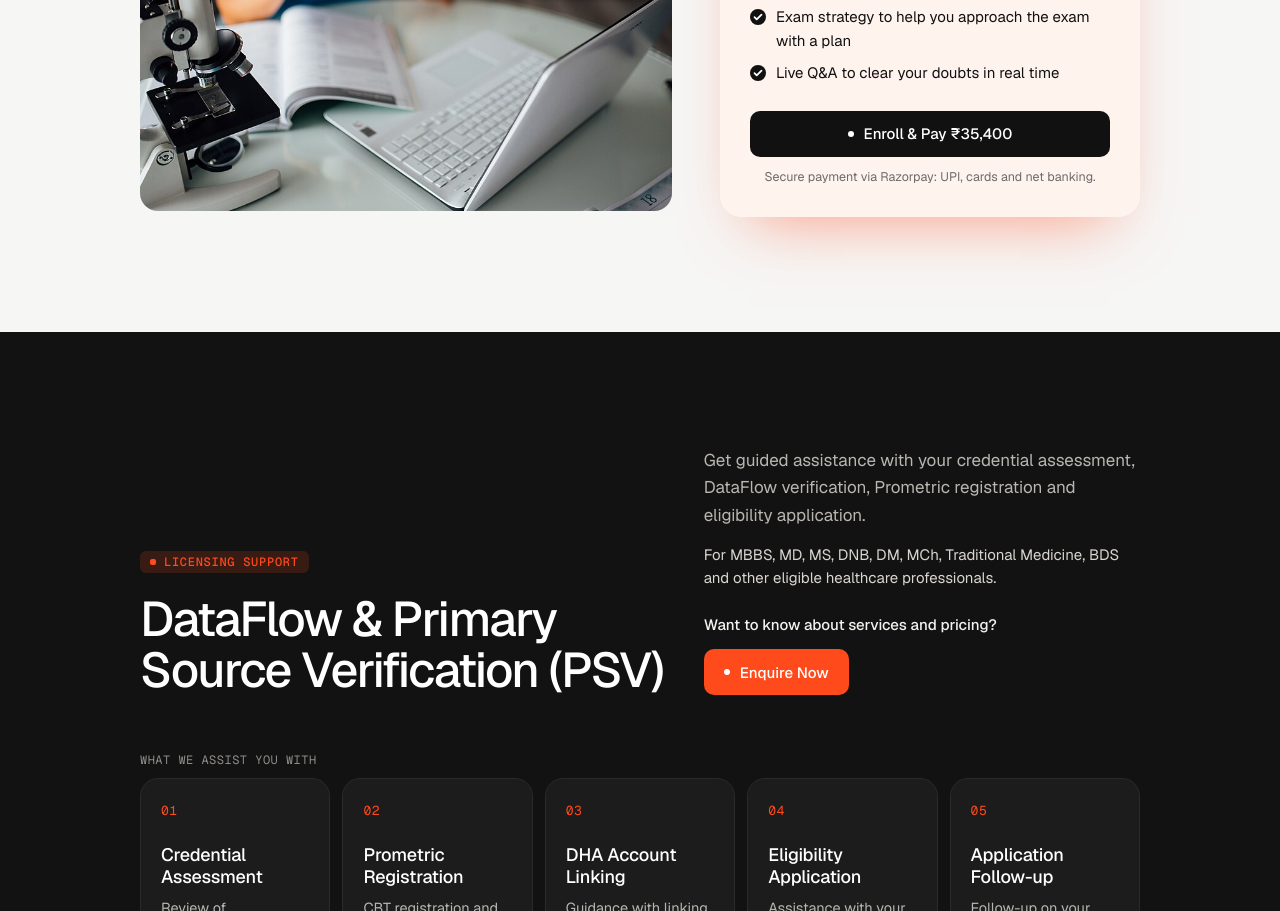
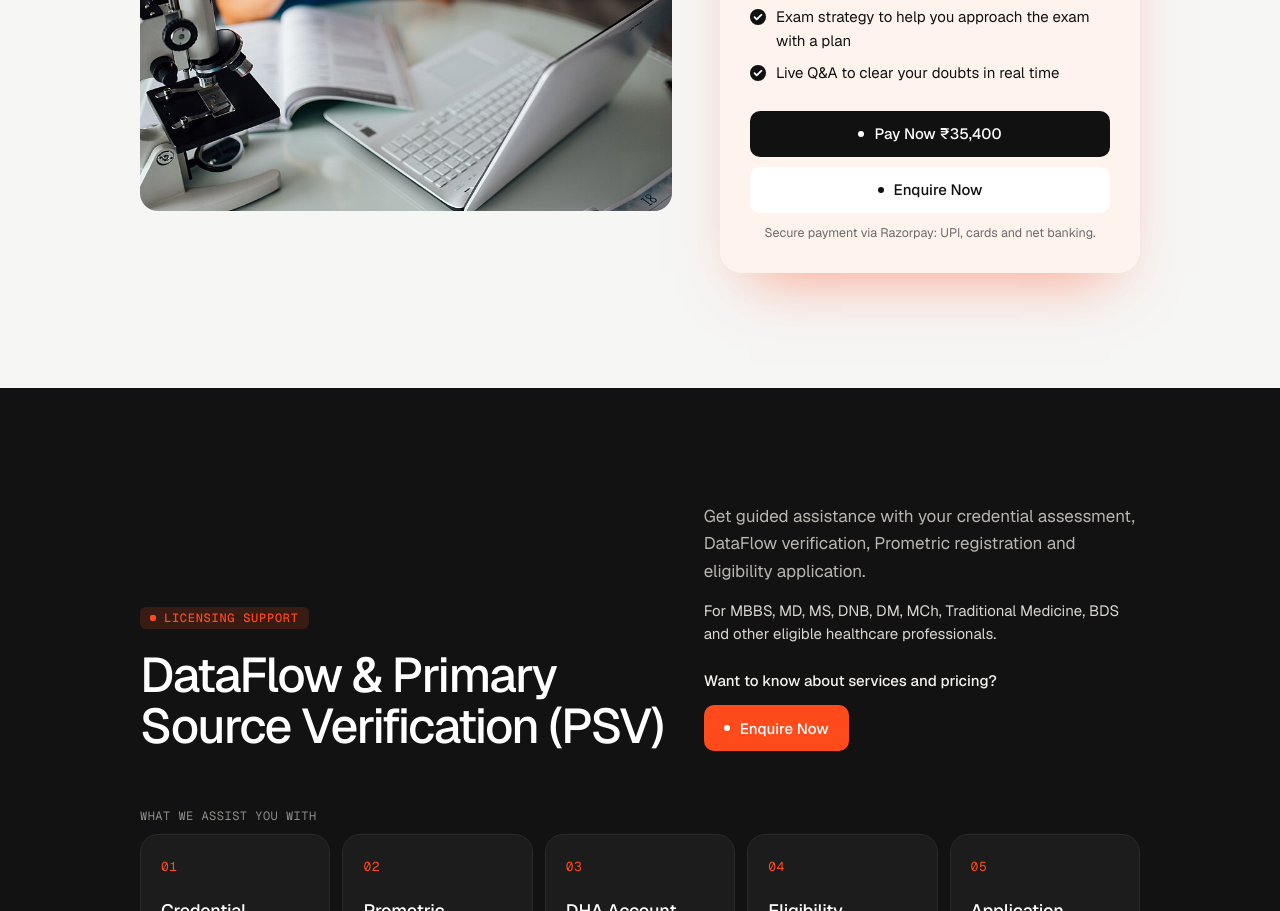
Before and after one commit to beast-clone/gcc-prometric-landing, a plain HTML site: page index.html in a window 1280 px wide. Shown: the part 5375-6286 px from the top of the page. Drawn offline with nearby package versions, Linux system fonts and the light colour scheme.

Commit message:
Price card: Pay Now (Razorpay) and Enquire Now (WhatsApp)
Co-Authored-By: Claude Opus 5.5 <noreply@anthropic.com>

```diff
--- a/index.html
+++ b/index.html
@@ -25,7 +25,7 @@
 <link rel="preconnect" href="https://fonts.googleapis.com">
 <link rel="preconnect" href="https://fonts.gstatic.com" crossorigin>
 <link href="https://fonts.googleapis.com/css2?family=Geist:wght@400;500;600&family=Geist+Mono:wght@400;500&display=swap" rel="stylesheet">
-<link rel="stylesheet" href="style.css?v=31">
+<link rel="stylesheet" href="style.css?v=32">
 </head>
 <body>
 
@@ -248,7 +248,10 @@
             <li>Exam strategy to help you approach the exam with a plan</li>
             <li>Live Q&amp;A to clear your doubts in real time</li>
           </ul>
-          <a class="btn btn--dark btn--block" href="https://rzp.io/rzp/GCCPrometricBatch" target="_blank" rel="noopener"><span class="btn__dot"></span>Enroll &amp; Pay ₹35,400</a>
+          <div class="price-actions">
+            <a class="btn btn--dark btn--block" href="https://rzp.io/rzp/GCCPrometricBatch" target="_blank" rel="noopener"><span class="btn__dot"></span>Pay Now ₹35,400</a>
+            <a class="btn btn--light btn--block" href="https://wa.me/919019925848?text=Hi%2C%20I%27m%20interested%20in%20the%20GCC%20Prometric%20Exam%20Preparation%20Batch%20%28%E2%82%B930%2C000%20%2B%20GST%2C%20starting%209%20December%202026%29.%20Please%20share%20the%20details." target="_blank" rel="noopener"><span class="btn__dot"></span>Enquire Now</a>
+          </div>
           <p class="pay-note">Secure payment via Razorpay: UPI, cards and net banking.</p>
         </div>
       </div>
--- a/style.css
+++ b/style.css
@@ -427,3 +427,5 @@ fieldset.step { background: none; border-radius: 0; }
 .price-gst { font-size: 12.5px; letter-spacing: .04em; color: var(--ink-2); margin: 0 0 4px; }
 .pay-note { font-size: 12.5px; color: var(--muted); text-align: center; margin: 10px 0 0; }
 .price span { white-space: nowrap; }
+.price-actions { display: grid; gap: 10px; }
+.price-card .btn--light { background: #fff; }
```
